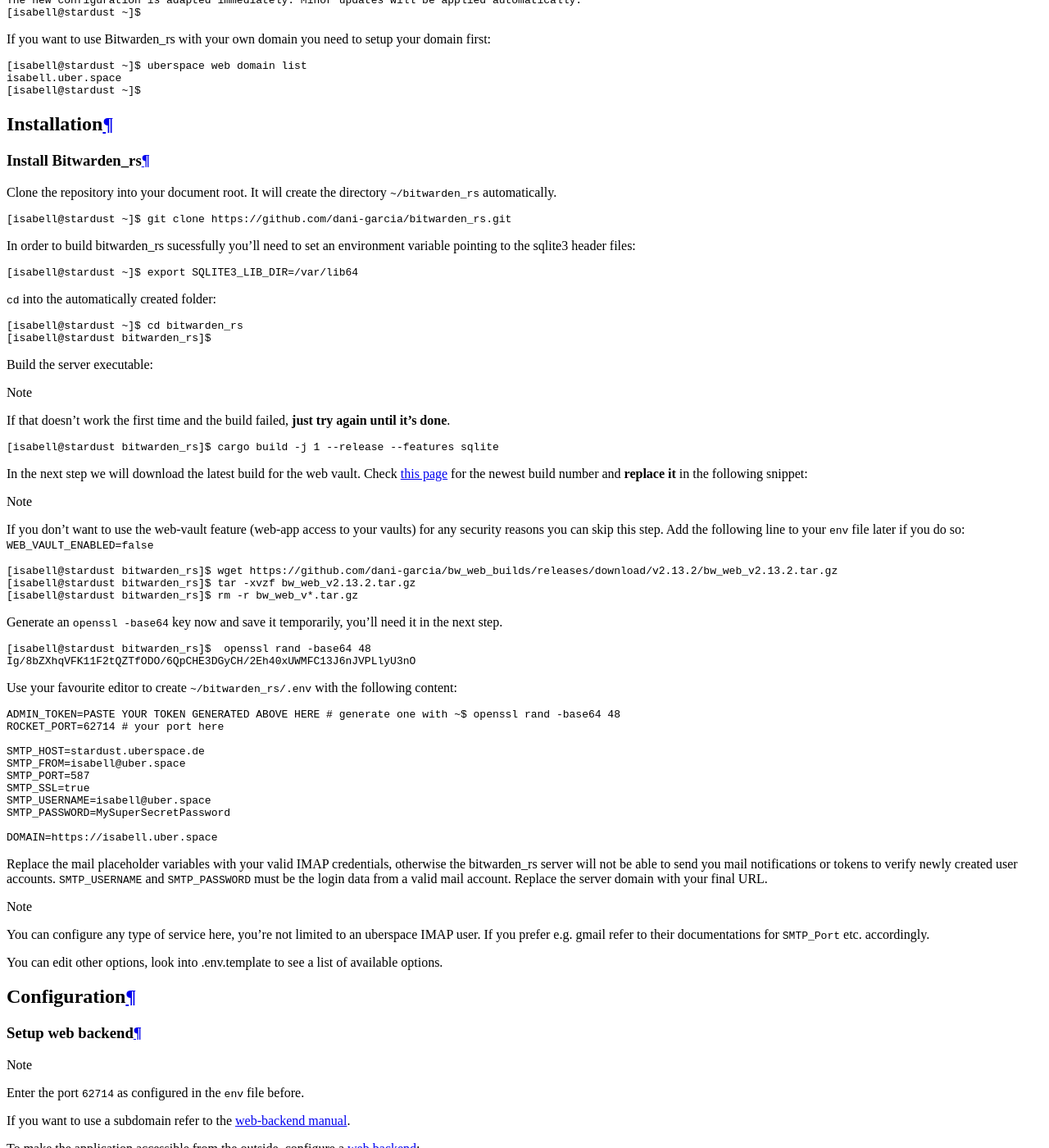
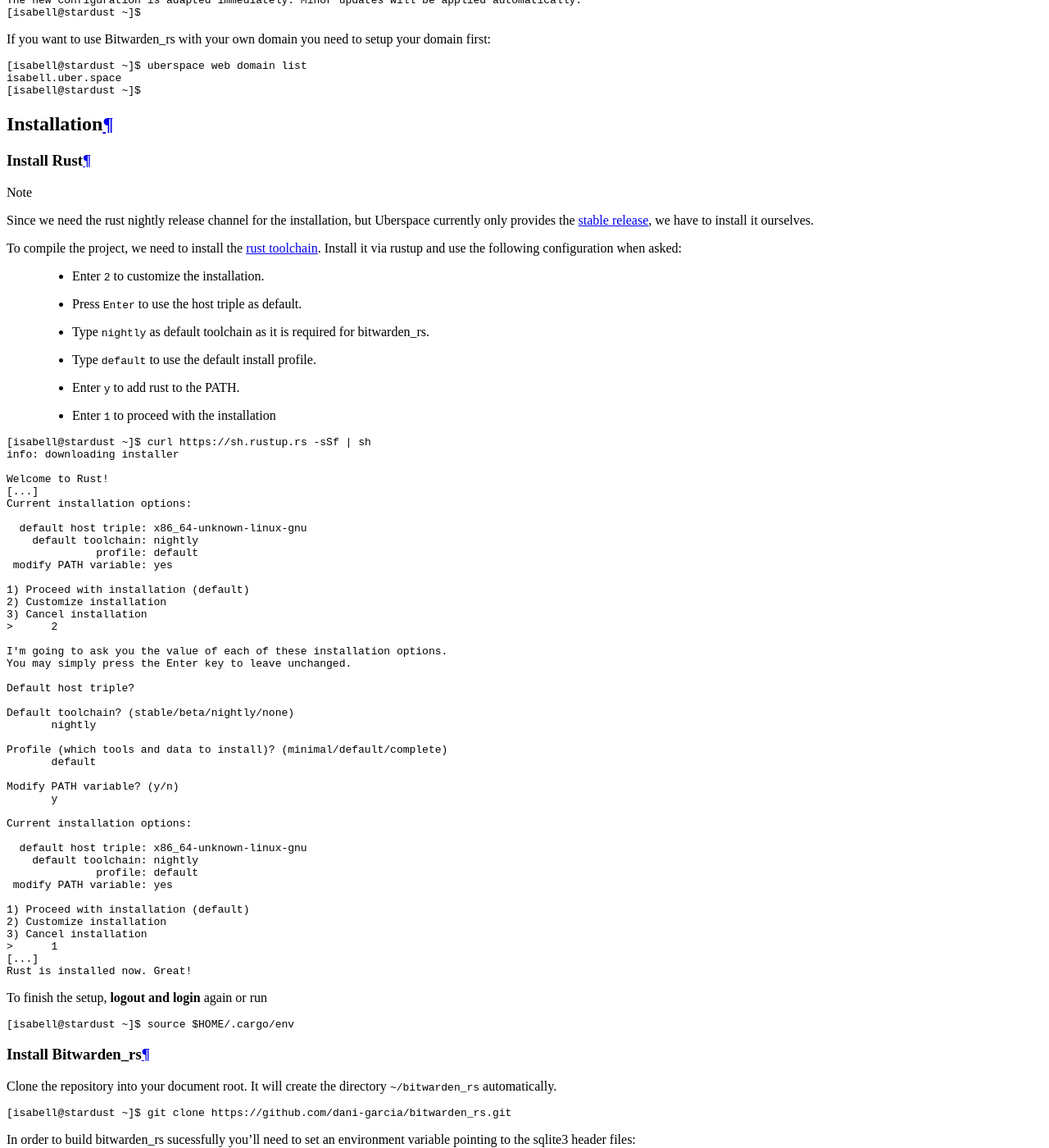
Before and after one commit to Uberspace/lab, a Sphinx documentation site: the page built from source/guide_bitwarden.rst, in a window 1280 px wide and 1400 px high, scrolled down 4149 px. Shown: the whole window at 82% size. Built offline with Sphinx 7.4.7 and the Read the Docs theme 2.0.0, drawn with Linux system fonts in a browser that asks for light colours.

Commit message:
[bitwarden_rs] update guide to fix cargo build issue
+ added rust nightly installation (again) since the cargo build requires the nightly release channel and uberspace at this moment only provides the stable channel

```diff
--- a/source/guide_bitwarden.rst
+++ b/source/guide_bitwarden.rst
@@ -56,6 +56,75 @@
 
 Installation
 ============
+
+Install Rust
+-------------------
+
+.. note:: Since we need the rust nightly release channel for the installation, but Uberspace currently only provides the :manual:`stable release <lang-rust>`, we have to install it ourselves.
+
+To compile the project, we need to install the `rust toolchain`_. Install it via rustup and use the following configuration when asked:
+
+ * Enter ``2`` to customize the installation.
+ * Press ``Enter`` to use the host triple as default.
+ * Type ``nightly`` as default toolchain as it is required for bitwarden_rs.
+ * Type ``default`` to use the default install profile.
+ * Enter ``y`` to add rust  to the PATH.
+ * Enter ``1`` to proceed with the installation
+
+.. code-block:: console
+ :emphasize-lines: 16,21,24,27,30,42
+
+ [isabell@stardust ~]$ curl https://sh.rustup.rs -sSf | sh
+ info: downloading installer
+
+ Welcome to Rust!
+ [...]
+ Current installation options:
+
+   default host triple: x86_64-unknown-linux-gnu
+     default toolchain: nightly
+               profile: default
+  modify PATH variable: yes
+
+ 1) Proceed with installation (default)
+ 2) Customize installation
+ 3) Cancel installation
+ >	2
+
+ I'm going to ask you the value of each of these installation options.
+ You may simply press the Enter key to leave unchanged.
+
+ Default host triple?
+
+ Default toolchain? (stable/beta/nightly/none)
+	nightly
+
+ Profile (which tools and data to install)? (minimal/default/complete)
+	default
+
+ Modify PATH variable? (y/n)
+	y
+
+ Current installation options:
+
+   default host triple: x86_64-unknown-linux-gnu
+     default toolchain: nightly
+               profile: default
+  modify PATH variable: yes
+
+ 1) Proceed with installation (default)
+ 2) Customize installation
+ 3) Cancel installation
+ >	1
+ [...]
+ Rust is installed now. Great!
+
+
+To finish the setup, **logout and login** again or run
+
+.. code-block:: console
+
+ [isabell@stardust ~]$ source $HOME/.cargo/env
 
 Install Bitwarden_rs
 --------------------
```
